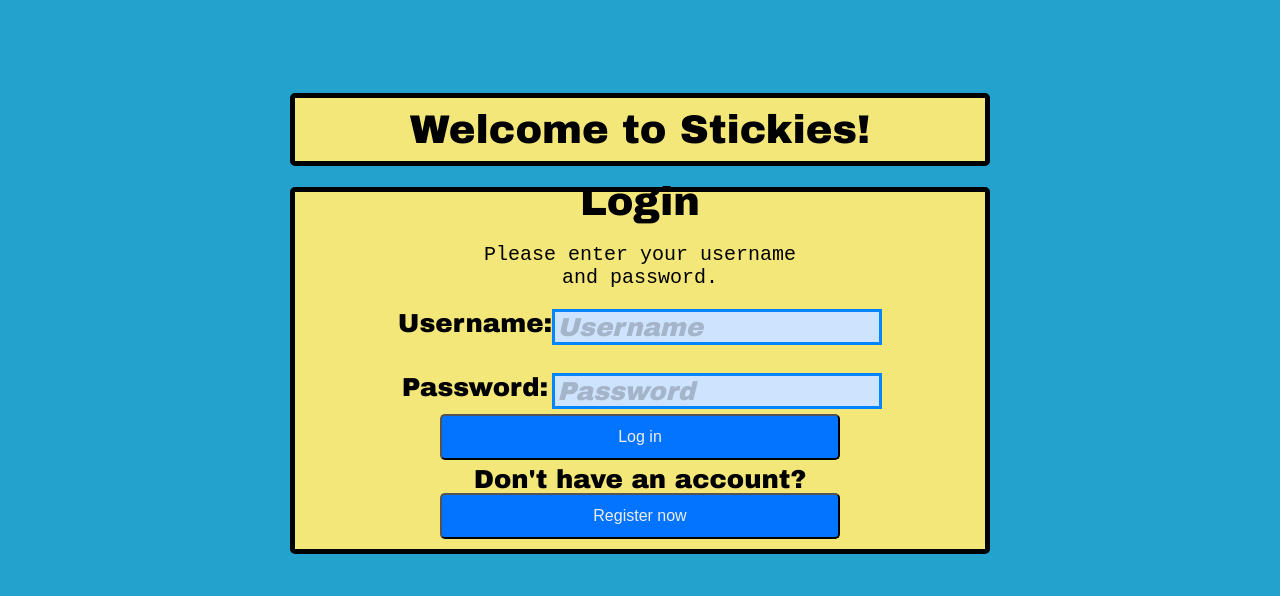
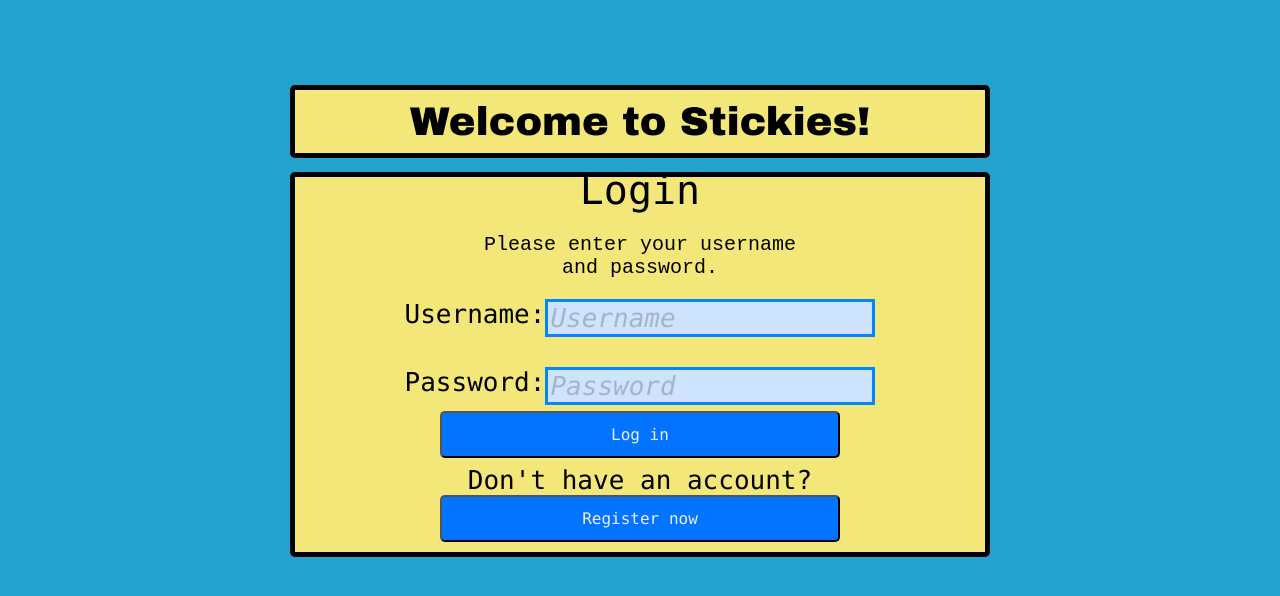
Before and after one commit to slevy511/Stickies-App, a React app in the folder client/: page / in a window 1280 px wide. Shown: the part 142-738 px from the top of the page. Built offline with nearby package versions, Linux system fonts and the light colour scheme.

Commit message:
Changed Colors and Fonts

```diff
--- a/client/public/css/login.css
+++ b/client/public/css/login.css
@@ -7,14 +7,14 @@ textarea{
     justify-content: center;
     align-items: center;
     height: 100vh;
-    font-family: "Arial Black", "Impact", "Courier New", monospace;
+    font-family: "Consolas", "monaco", monospace;
     font-size: 5px;
     text-align: center;
 }
 
 .form{
     background-color: #F3E779;
-    font-family: "Arial Black", "Impact", "Courier New", monospace;
+    font-family: "Consolas", "monaco", monospace;
 
     display: grid;
     padding: 10px;
@@ -66,7 +66,7 @@ textarea{
 
     width: 1000px;
     display: grid;
-    padding: 10px;
+    padding: 5px;
     margin-top: 10px;
 
     border: 5px solid rgb(0, 0, 0);
@@ -105,7 +105,7 @@ textarea{
     width: 100px;
     align-items: right;
     justify-content: right;
-    font-family: "Arial Black", "Impact", "Courier New", monospace;
+    font-family: "Consolas", "monaco", monospace;
     box-sizing: border-box;
     border: 3px solid rgb(3, 133, 255);
     border-radius: 0px;
@@ -124,7 +124,7 @@ textarea{
     width: 100px;
     align-items: right;
     justify-content: right;
-    font-family: "Arial Black", "Impact", "Courier New", monospace;
+    font-family: "Consolas", "monaco", monospace;
     box-sizing: border-box;
     border: 3px solid rgb(3, 133, 255);
     border-radius: 0px;
@@ -149,6 +149,7 @@ textarea{
     color: blue;
     border-radius: 0px;*/
 
+    font-family: "Consolas", "monaco", monospace;
     display: grid;
     background-color: #0374ff;
     border-radius: 5px;
@@ -171,7 +172,7 @@ textarea{
 }
 
 .logIn:hover{
-    background-color: #a49937;
+    background-color: #373630;
 
     /*color: rgb(0, 0, 0);*/
   }
@@ -188,6 +189,8 @@ textarea{
 /* "Register Now" button */
 .register{
     display: grid;
+
+    font-family: "Consolas", "monaco", monospace;
 
     justify-content: center;
     align-items: center;
@@ -214,7 +217,7 @@ textarea{
     }
 
 .register:hover{
-    background-color: #a49937;
+    background-color: #373630;
 
     /*color: rgb(0, 0, 0);*/
 }
--- a/client/public/css/register.css
+++ b/client/public/css/register.css
@@ -9,7 +9,7 @@ textarea{
     align-items: center;
     height: 100vh;
     box-sizing: border-box;
-    font-family: "Arial Black", "Impact", "Courier New", monospace;
+    font-family: "Consolas", "monaco", monospace;
 }
 
 .form {
@@ -17,7 +17,7 @@ textarea{
     /*display: inline-flexbox;*/
     display: grid;
     padding: 10px;
-    font-family: "Arial Black", "Impact", "Courier New", monospace;
+    font-family: "Consolas", "monaco", monospace;
     font-size: 26px;
     position: relative;
     z-index: 3;
@@ -26,11 +26,11 @@ textarea{
 
 #login{
     background-color: #F3E779;
-    font-family: "Arial Black", "Impact", "Courier New", monospace;
+    font-family: "Consolas", "monaco", monospace;
 }
 #username{
     background-color: #F3E779;
-    font-family: "Arial Black", "Impact", "Courier New", monospace;
+    font-family: "Consolas", "monaco", monospace;
 }
 
 
@@ -104,7 +104,7 @@ textarea{
     width: 100px;
     align-items: right;
     justify-content: right;
-    font-family: "Arial Black", "Impact", "Courier New", monospace;
+    font-family: "Consolas", "monaco", monospace;
     box-sizing: border-box;
     border: 3px solid rgb(3, 133, 255);
     border-radius: 0px;
@@ -123,8 +123,7 @@ textarea{
     width: 100px;
     align-items: right;
     justify-content: right;
-    font-family: "Arial Black", "Impact", "Courier New", monospace;
-    box-sizing: border-box;
+    font-family: "Consolas", "monaco", monospace;
     border: 3px solid rgb(3, 133, 255);
     border-radius: 0px;
 
```
Also changed, not shown: 1 other file.
